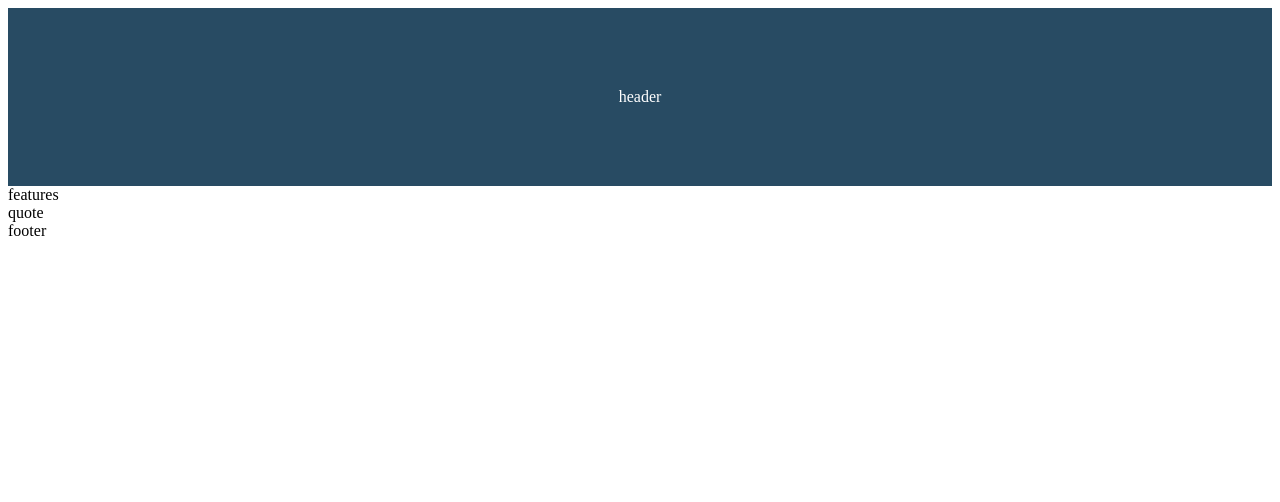
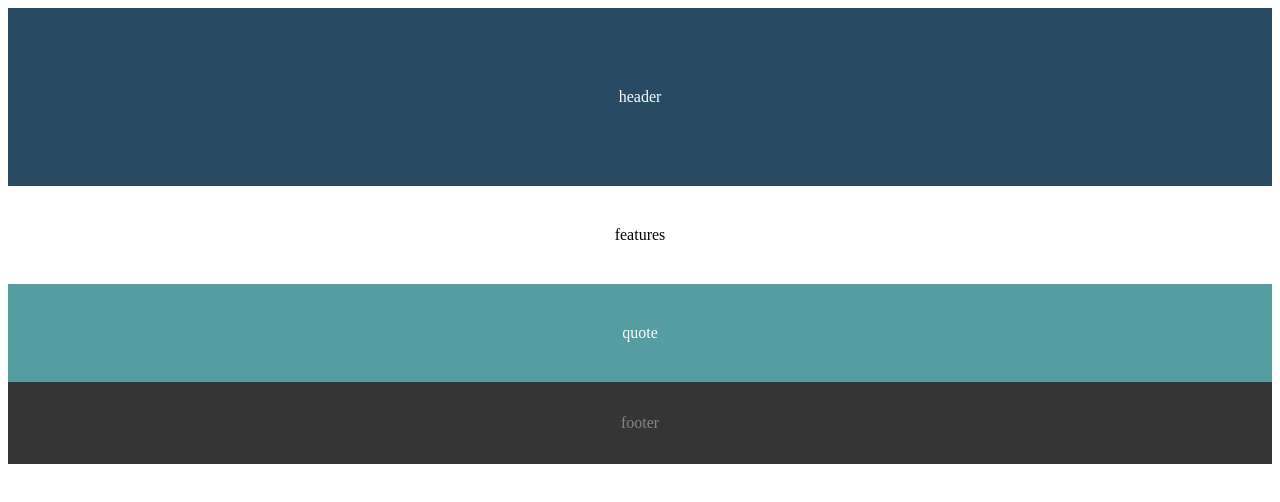
Before and after one commit to fizaashaikh/Landing-Page, a plain HTML site: page index.html in a window 1280 px wide. Drawn offline with Linux system fonts and the light colour scheme.

Commit message:
Styled initial block level elements

```diff
--- a/style.css
+++ b/style.css
@@ -4,3 +4,25 @@ header {
     padding: 80px 0;
     text-align: center;
 }
+
+section {
+    padding: 40px 0;
+    text-align: center;
+}
+
+.features {
+    background: #FFFFFF;
+    color: #000000;
+}
+
+.quote {
+    background: #549DA0;
+    color: #FFFFFF;
+}
+
+footer {
+    background: #353535;
+    padding: 32px 0;
+    text-align: center;
+    color: #868686;
+}
```
